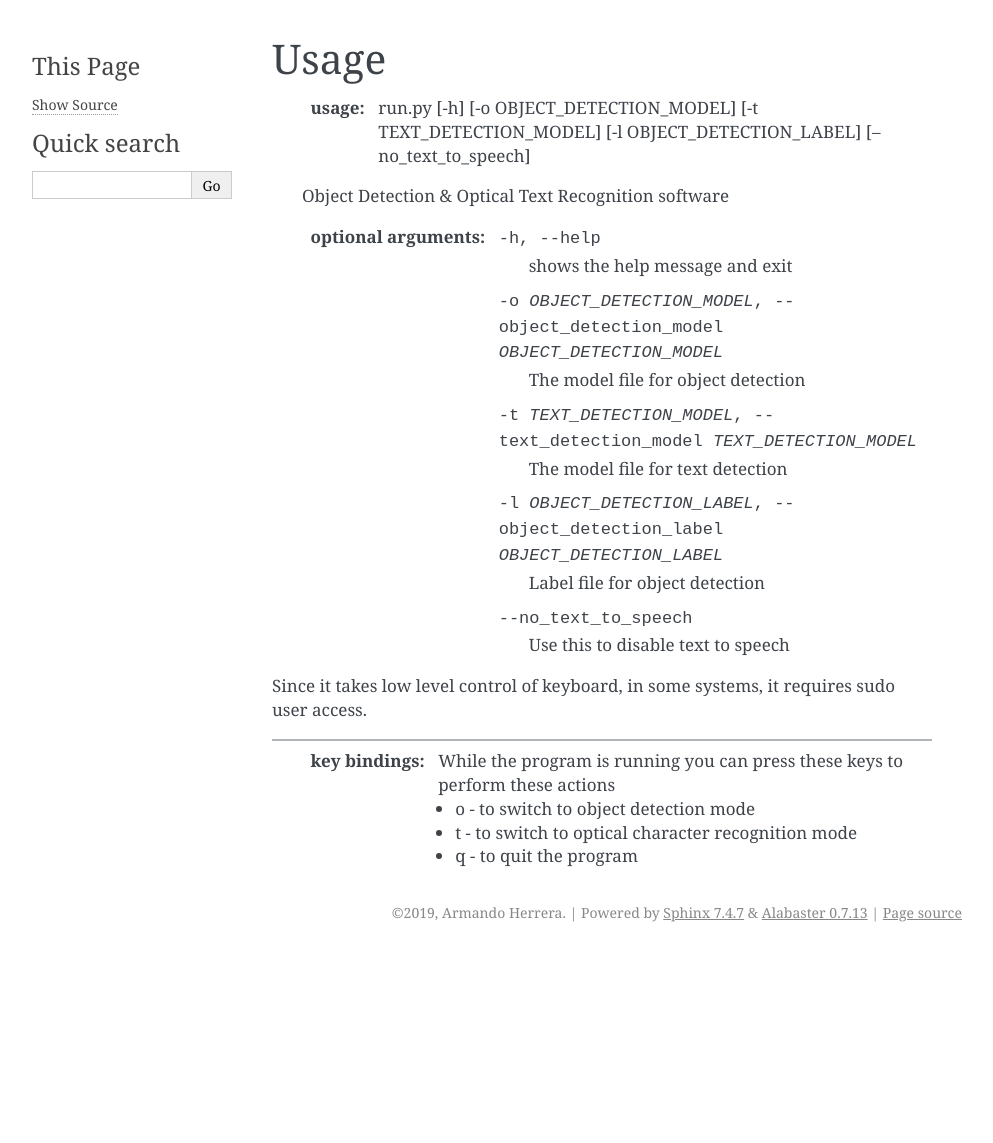
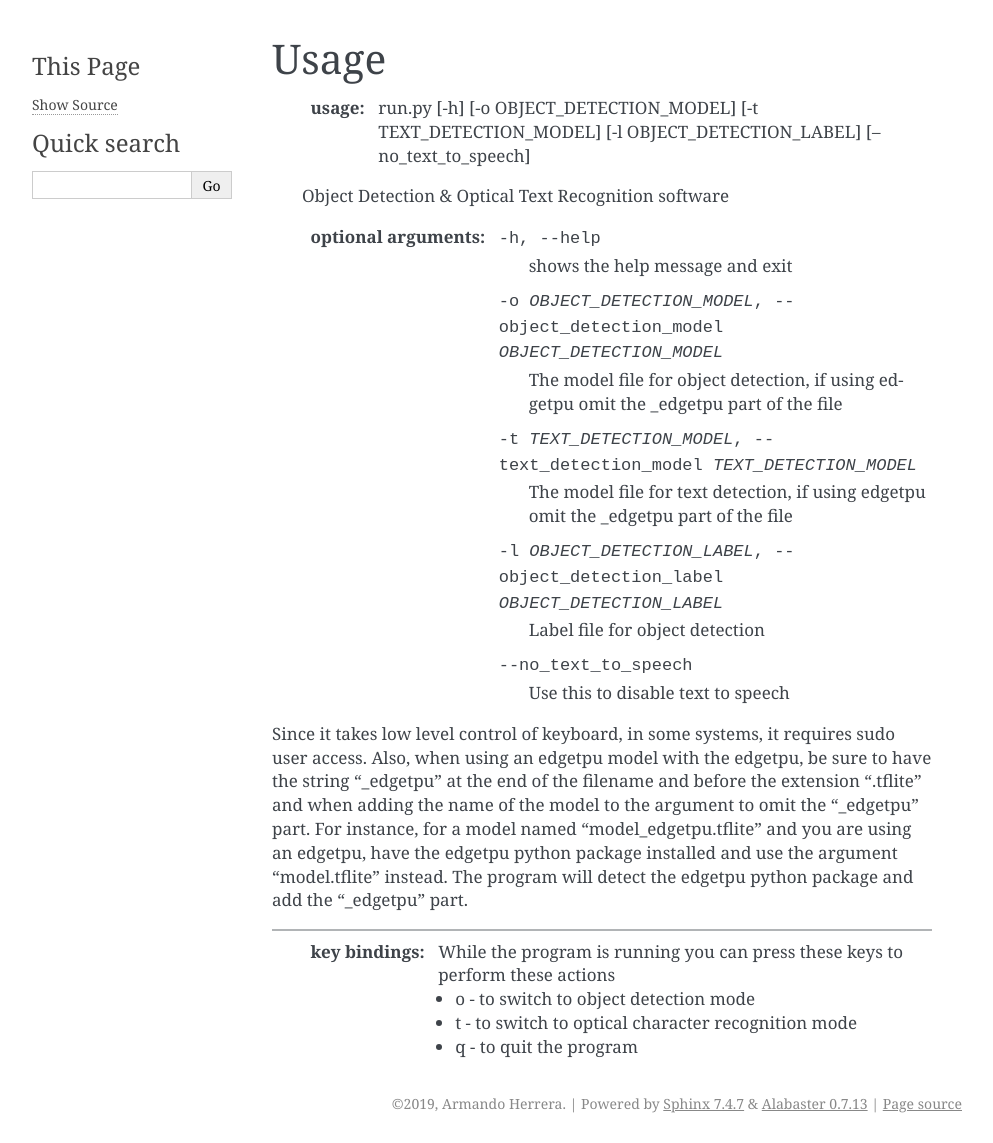
Before and after one commit to anhydrous99/VmobiVision, a Sphinx documentation site: the page built from docs/source/usage.rst, in a window 1280 px wide. Shown: the whole page, without its empty margins (148-1141 px from the left). Built offline with Sphinx 7.4.7, drawn with Linux system fonts in a browser that asks for light colours; before the commit the page ends 952 px from its top, so only the background shows below that.

Commit message:
Amended docs and argument's help and added a way to distinguish between using the non-edgetpu compiled model and the edgetpu compiled model.

```diff
--- a/docs/source/usage.rst
+++ b/docs/source/usage.rst
@@ -9,14 +9,18 @@ Usage
       -h, --help
         shows the help message and exit
       -o OBJECT_DETECTION_MODEL, --object_detection_model OBJECT_DETECTION_MODEL
-                            The model file for object detection
+                            The model file for object detection, if using edgetpu omit the _edgetpu part of the file
       -t TEXT_DETECTION_MODEL, --text_detection_model TEXT_DETECTION_MODEL
-                            The model file for text detection
+                            The model file for text detection, if using edgetpu omit the _edgetpu part of the file
       -l OBJECT_DETECTION_LABEL, --object_detection_label OBJECT_DETECTION_LABEL
                             Label file for object detection
       --no_text_to_speech   Use this to disable text to speech
 
-Since it takes low level control of keyboard, in some systems, it requires sudo user access.
+Since it takes low level control of keyboard, in some systems, it requires sudo user access. Also, when using
+an edgetpu model with the edgetpu, be sure to have the string "_edgetpu" at the end of the filename and before the
+extension ".tflite" and when adding the name of the model to the argument to omit the "_edgetpu" part. For instance,
+for a model named "model_edgetpu.tflite" and you are using an edgetpu, have the edgetpu python package installed and
+use the argument "model.tflite" instead. The program will detect the edgetpu python package and add the "_edgetpu" part.
 
 ---------------------------------------------------------------------------------------
 
--- a/inferencing_engines.py
+++ b/inferencing_engines.py
@@ -12,6 +12,7 @@ except:
 
 import numpy as np
 import cv2
+import os
 
 from utils import text_detection, sort_poly, xy_maxmin, get_text, read_labels, dequantize, quantize
 
@@ -27,6 +28,7 @@ class InferenceEngine:
         """
         # load trained model
         if use_tpu:
+            model_path = os.path.splitext(model_path) + '_edgetpu.tflite'
             self.TPU_engine = BasicEngine(model_path)
         else:
             self.interpreter = tf.lite.Interpreter(model_path=model_path)
--- a/run.py
+++ b/run.py
@@ -32,10 +32,10 @@ def main():
     )
     parser.add_argument('-o', '--object_detection_model',
                         default='models/ssd_mobilenet_v2_quantized_300x300_2019_01_03.tflite',
-                        help='The model file for object detection')
+                        help='The model file for object detection, if using edgetpu omit the _edgetpu part of the file')
     parser.add_argument('-t', '--text_detection_model',
-                        default='models/east_mobilenet_v2_quantized_320x320_edgetpu.tflite',
-                        help='The model file for text detection')
+                        default='models/east_mobilenet_v2_quantized_320x320.tflite',
+                        help='The model file for text detection, if using edgetpu omit the _edgetpu part of the file')
     parser.add_argument('-l', '--object_detection_label',
                         default='models/labels.txt',
                         help='Label file for object detection')
```
